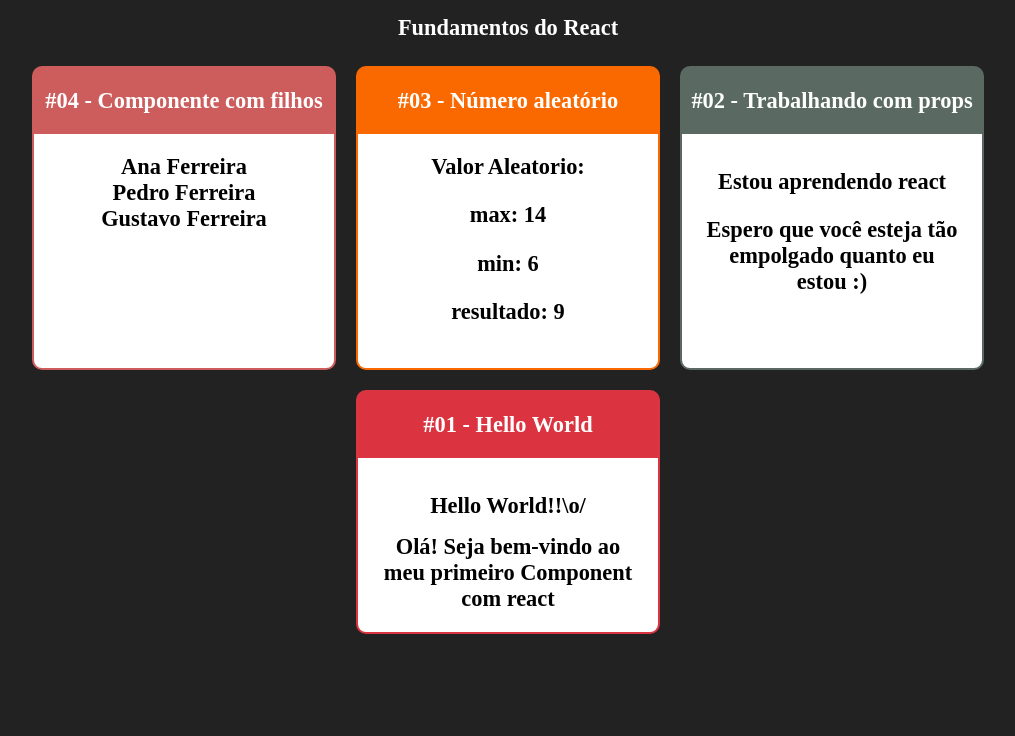
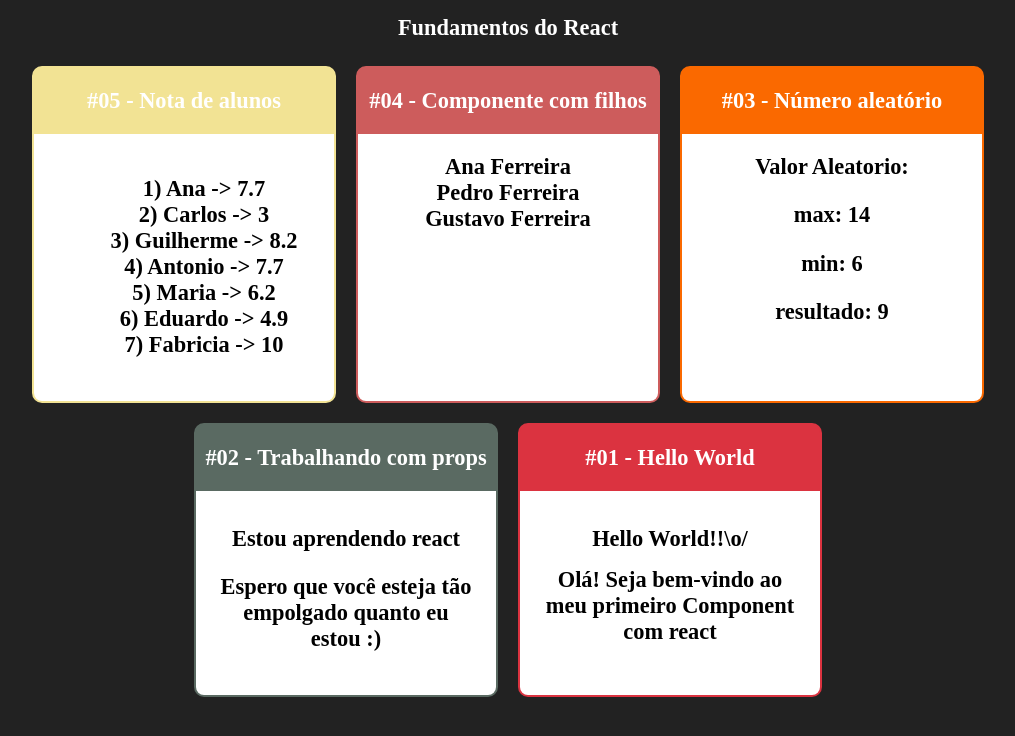
Before and after one commit to davimc/curso-react-redux, a React (Create React App) app in the folder fundamentos-react/: page / in a window 1280 px wide. Shown: the top 736 px of the page, without its empty margins (132-1147 px from the left). Built offline with nearby package versions, Linux system fonts and the light colour scheme.

Commit message:
Repeticao utilizando map

```diff
--- a/fundamentos-react/src/App.jsx
+++ b/fundamentos-react/src/App.jsx
@@ -6,13 +6,17 @@
 import Aleatorio from './components/basicos/Aleatorio'
 import Familia from "./components/basicos/Familia";
 import FamiliaMembro from "./components/basicos/FamiliaMembro";
+import Notas from './components/repeticao/Notas'
 
-import Card from './layout/Card.jsx'
+import Card from './components/layout/Card.jsx'
 export default _ => {
     return (
         <div className="App">
           <h1>Fundamentos do React</h1>
           <div className="Cards">
+              <Card title="#05 - Nota de alunos" color="#F2E394">
+                  <Notas></Notas>
+              </Card>
               <Card title="#04 - Componente com filhos" color="#CD5C5C">
                   <Familia sobrenome="Ferreira">
                       <FamiliaMembro nome="Ana"/>
--- /dev/null
+++ b/fundamentos-react/src/components/repeticao/Notas.jsx
@@ -0,0 +1,20 @@
+import React from 'react'
+
+import alunos from '../../data/alunos'
+
+export default props => {
+    const listaAlunos = alunos.map((aluno) => {
+        return (
+            <li key={aluno.id}>
+                {aluno.id}) {aluno.nome} -> {aluno.nota}
+            </li>
+        )
+    });
+    return (
+        <div>
+            <ul style={{listStyle: "none"}}>
+                {listaAlunos}
+            </ul>
+        </div>
+    );
+}
--- /dev/null
+++ b/fundamentos-react/src/data/alunos.js
@@ -0,0 +1,10 @@
+
+export default [
+    {id: 1, nome:"Ana", nota: 7.7},
+    {id: 2, nome:"Carlos", nota: 3.0},
+    {id: 3, nome:"Guilherme", nota: 8.2},
+    {id: 4, nome:"Antonio", nota: 7.7},
+    {id: 5, nome:"Maria", nota: 6.2},
+    {id: 6, nome:"Eduardo", nota: 4.9},
+    {id: 7, nome:"Fabricia", nota: 10.0}
+]
```
Also changed, not shown: fundamentos-react/src/components/layout/Card.css (renamed from fundamentos-react/src/layout/Card.css), fundamentos-react/src/components/layout/Card.jsx (renamed from fundamentos-react/src/layout/Card.jsx).
